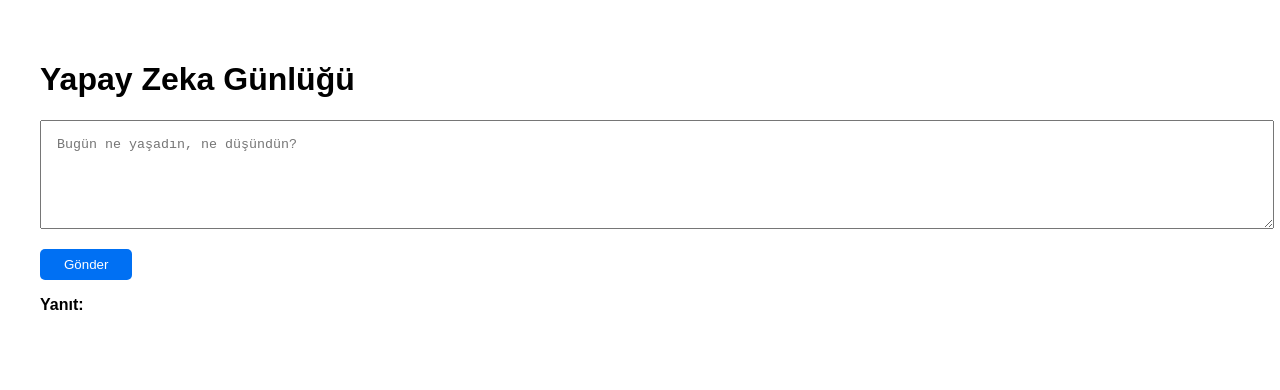
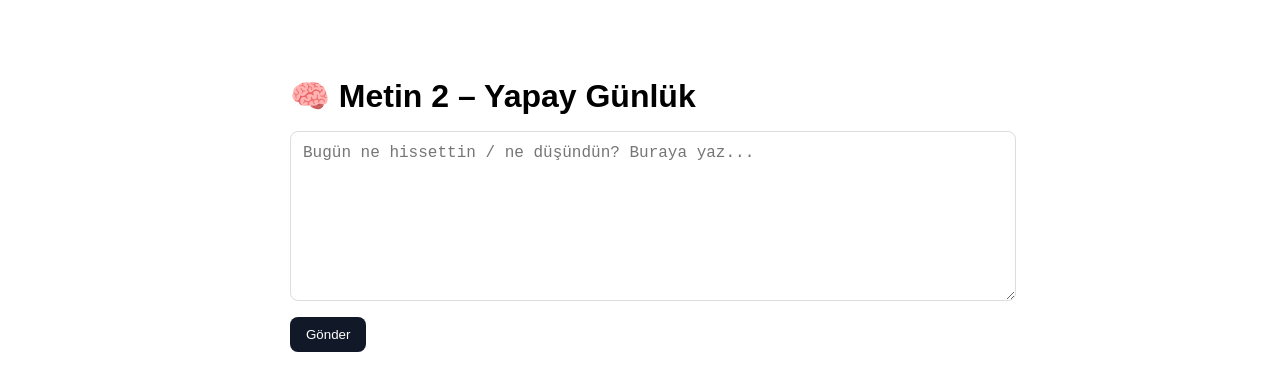
Before and after one commit to Metinmdns/metin2-diary, a Next.js app: page / in a window 1280 px wide. Shown: the top 390 px of the page. Built offline with nearby package versions, Linux system fonts and the light colour scheme.

Commit message:
Update index.tsx

```diff
--- a/pages/index.tsx
+++ b/pages/index.tsx
@@ -1,26 +1,30 @@
+// pages/index.tsx
 import { useState } from "react";
 
 export default function Home() {
-  const [input, setInput] = useState("");
-  const [response, setResponse] = useState("");
-  const [loading, setLoading] = useState(false);
+  const [entry, setEntry] = useState<string>("");
+  const [response, setResponse] = useState<string>("");
+  const [loading, setLoading] = useState<boolean>(false);
 
-  const handleSubmit = async (e: React.FormEvent) => {
-    e.preventDefault();
+  const handleSubmit = async () => {
+    if (!entry.trim()) return;
     setLoading(true);
     setResponse("");
 
     try {
-      const res = await fetch("/api/diary", {
+      const res = await fetch("/api/metin2", {
         method: "POST",
-        headers: {
-          "Content-Type": "application/json",
-        },
-        body: JSON.stringify({ input }),
+        headers: { "Content-Type": "application/json" },
+        body: JSON.stringify({ entry }),
       });
 
+      if (!res.ok) {
+        throw new Error(`HTTP ${res.status}`);
+      }
+
       const data = await res.json();
-      setResponse(data.result || "Cevap alınamadı.");
+      // API: pages/api/metin2.ts -> { reply: string }
+      setResponse(typeof data.reply === "string" ? data.reply : "Cevap alınamadı.");
     } catch (err) {
       if (err instanceof Error) {
         setResponse("Hata oluştu: " + err.message);
@@ -33,37 +37,56 @@ export default function Home() {
   };
 
   return (
-    <div style={{ padding: "2rem", fontFamily: "Arial, sans-serif" }}>
-      <h1>Yapay Zeka Günlüğü</h1>
-      <form onSubmit={handleSubmit} style={{ marginBottom: "1rem" }}>
-        <textarea
-          value={input}
-          onChange={(e) => setInput(e.target.value)}
-          rows={5}
-          cols={50}
-          placeholder="Bugün ne yaşadın, ne düşündün?"
-          style={{ width: "100%", padding: "1rem" }}
-        />
+    <main style={{ maxWidth: 700, margin: "40px auto", padding: 16, fontFamily: "Arial, sans-serif" }}>
+      <h1 style={{ marginBottom: 16 }}>🧠 Metin 2 – Yapay Günlük</h1>
+
+      <textarea
+        rows={8}
+        value={entry}
+        onChange={(e) => setEntry(e.target.value)}
+        placeholder="Bugün ne hissettin / ne düşündün? Buraya yaz..."
+        style={{
+          width: "100%",
+          fontSize: 16,
+          padding: 12,
+          borderRadius: 8,
+          border: "1px solid #ddd",
+          outline: "none",
+        }}
+      />
+
+      <div style={{ marginTop: 12 }}>
         <button
-          type="submit"
+          onClick={handleSubmit}
           disabled={loading}
           style={{
-            marginTop: "1rem",
-            padding: "0.5rem 1.5rem",
+            padding: "10px 16px",
+            border: "none",
+            borderRadius: 8,
+            background: "#111827",
+            color: "#fff",
             cursor: "pointer",
-            backgroundColor: "#0070f3",
-            color: "white",
-            border: "none",
-            borderRadius: "5px",
           }}
         >
-          {loading ? "Yükleniyor..." : "Gönder"}
+          {loading ? "Gönderiliyor..." : "Gönder"}
         </button>
-      </form>
-      <div>
-        <strong>Yanıt:</strong>
-        <p>{response}</p>
       </div>
-    </div>
+
+      {response && (
+        <div
+          style={{
+            marginTop: 20,
+            background: "#f3f4f6",
+            border: "1px solid #e5e7eb",
+            borderRadius: 8,
+            padding: 16,
+            whiteSpace: "pre-wrap",
+          }}
+        >
+          <strong>Metin 2:</strong>
+          <div style={{ marginTop: 8 }}>{response}</div>
+        </div>
+      )}
+    </main>
   );
 }
```
